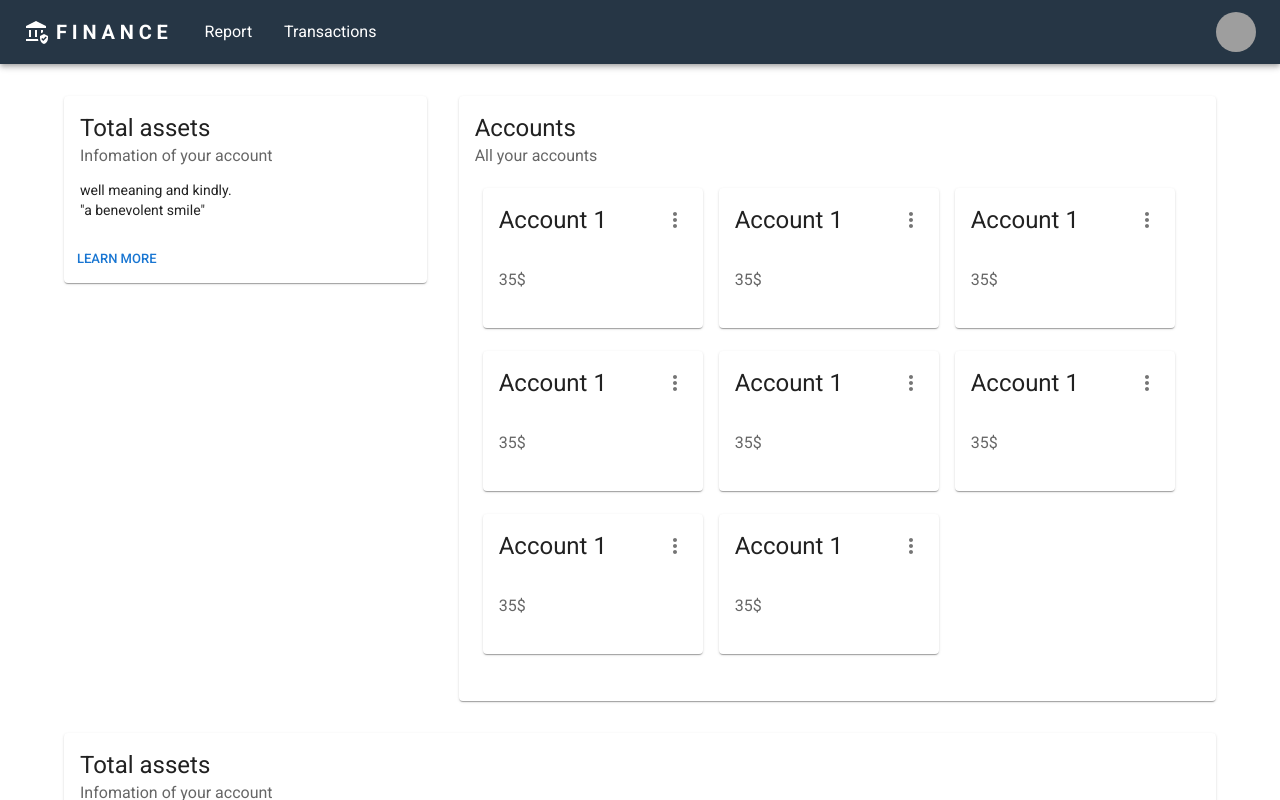
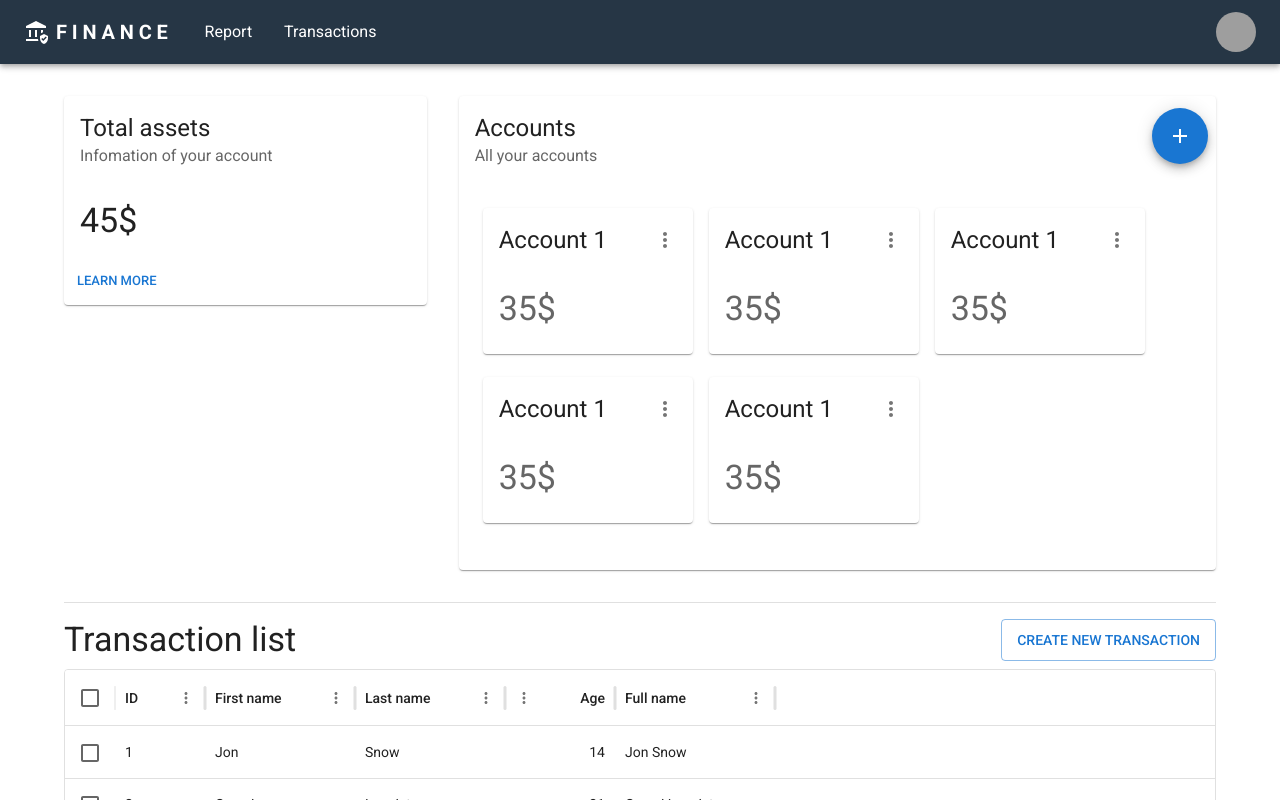
Before and after one commit to datnguyenute/finance_personal, a Next.js app: page /transactions in a window 1280 px wide. Shown: the top 800 px of the page. Built offline with nearby package versions, Linux system fonts and the light colour scheme; grey boxes are pictures that could not be loaded; what @mui/material-nextjs would draw is missing.

Commit message:
Update header transaction

```diff
--- a/src/app/transactions/page.tsx
+++ b/src/app/transactions/page.tsx
@@ -1,6 +1,6 @@
 "use client";
 import TransactionModal from "@/components/modals/transaction.modal";
-import { Box, Button, Container, Typography } from "@mui/material";
+import { Box, Button, Container, Divider, Typography } from "@mui/material";
 import Grid from "@mui/material/Grid2";
 
 import { useState } from "react";
@@ -18,7 +18,7 @@ const AccountPage = () => {
       <Container fixed>
         <Box sx={{ height: "calc(100vh - 64px)", pt: 2 }}>
           <TransactionHeader />
-          <TransactionCard />
+          <Divider sx={{marginY: 2}} />
           <Grid
             display={"flex"}
             flexDirection={"row"}
--- a/src/app/transactions/transaction.header.tsx
+++ b/src/app/transactions/transaction.header.tsx
@@ -5,16 +5,18 @@ import {
   CardActions,
   CardContent,
   CardHeader,
+  Fab,
   IconButton,
   Typography,
 } from "@mui/material";
+import AddIcon from '@mui/icons-material/Add';
 
 import Grid from "@mui/material/Grid2";
 import { GridMoreVertIcon } from "@mui/x-data-grid";
 
 const AccountCard = () => {
   return (
-    <Card sx={{ m: 1, width: 220, display: "inline-block" }}>
+    <Card sx={{ m: 1, width: 210, display: "inline-block" }}>
       <CardHeader
         action={
           <IconButton aria-label="settings">
@@ -24,7 +26,7 @@ const AccountCard = () => {
         title="Account 1"
       />
       <CardContent>
-        <Typography sx={{ color: "text.secondary", mb: 1.5 }}>35$</Typography>
+        <Typography sx={{ color: "text.secondary" }} variant="h4">35$</Typography>
       </CardContent>
     </Card>
   );
@@ -35,17 +37,10 @@ const TransactionHeader = () => {
     <Grid container spacing={4}>
       <Grid size={4}>
         <Card sx={{ mb: 2, mt: 2 }}>
+          <CardHeader title={"Total assets"} subheader={"Infomation of your account"} />
           <CardContent>
-            <Typography variant="h5" component="div">
-              Total assets
-            </Typography>
-            <Typography sx={{ color: "text.secondary", mb: 1.5 }}>
-              Infomation of your account
-            </Typography>
-            <Typography variant="body2">
-              well meaning and kindly.
-              <br />
-              {'"a benevolent smile"'}
+            <Typography variant="h4">
+              45$
             </Typography>
           </CardContent>
           <CardActions>
@@ -55,17 +50,11 @@ const TransactionHeader = () => {
       </Grid>
       <Grid size={8}>
         <Card sx={{ mb: 2, mt: 2 }}>
+          <CardHeader title={"Accounts"} subheader={"All your accounts"} action={<Fab color="primary" aria-label="add">
+            <AddIcon />
+          </Fab>} />
           <CardContent>
-            <Typography variant="h5" component="div">
-              Accounts
-            </Typography>
-            <Typography sx={{ color: "text.secondary", mb: 1.5 }}>
-              All your accounts
-            </Typography>
             <Grid display={"block"}>
-              <AccountCard />
-              <AccountCard />
-              <AccountCard />
               <AccountCard />
               <AccountCard />
               <AccountCard />
@@ -73,7 +62,8 @@ const TransactionHeader = () => {
               <AccountCard />
             </Grid>
           </CardContent>
-          <CardActions></CardActions>
+          <CardActions>
+          </CardActions>
         </Card>
       </Grid>
     </Grid>
--- a/src/components/header/app.header.tsx
+++ b/src/components/header/app.header.tsx
@@ -10,7 +10,6 @@ import Menu from '@mui/material/Menu';
 import MenuIcon from '@mui/icons-material/Menu';
 import Container from '@mui/material/Container';
 import Avatar from '@mui/material/Avatar';
-import Button from '@mui/material/Button';
 import Tooltip from '@mui/material/Tooltip';
 import MenuItem from '@mui/material/MenuItem';
 import AssuredWorkloadIcon from '@mui/icons-material/AssuredWorkload';
```
Also changed, not shown: src/services/api.service.tsx (added).
